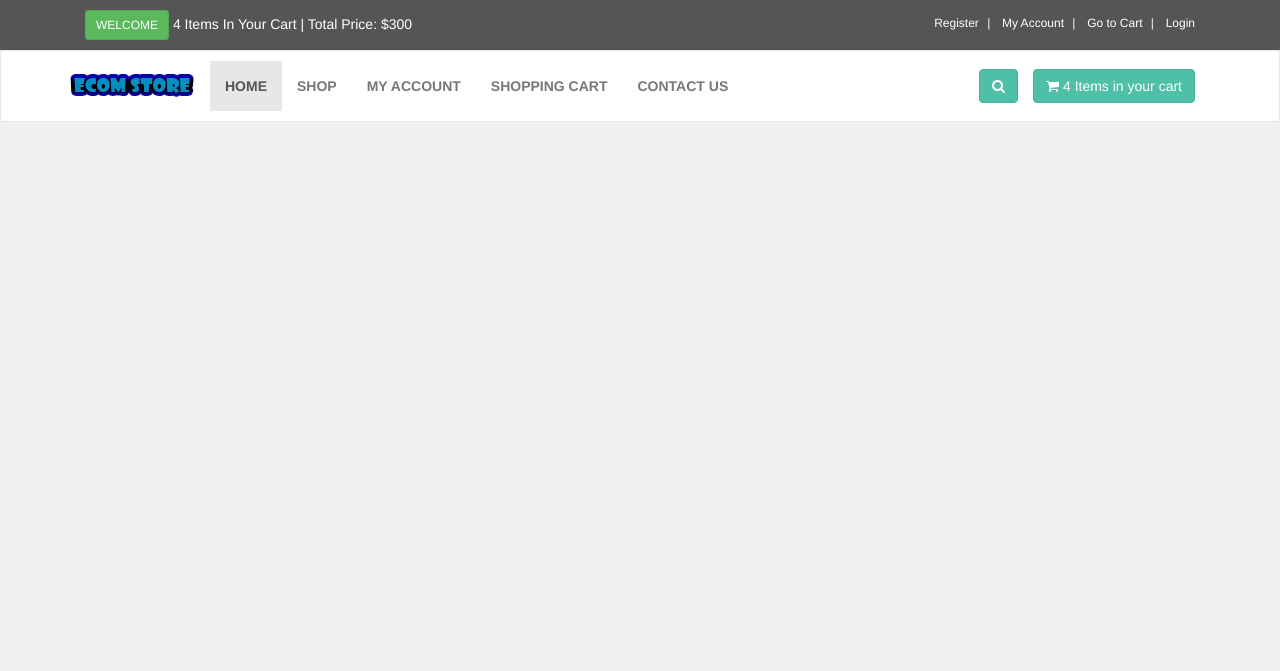
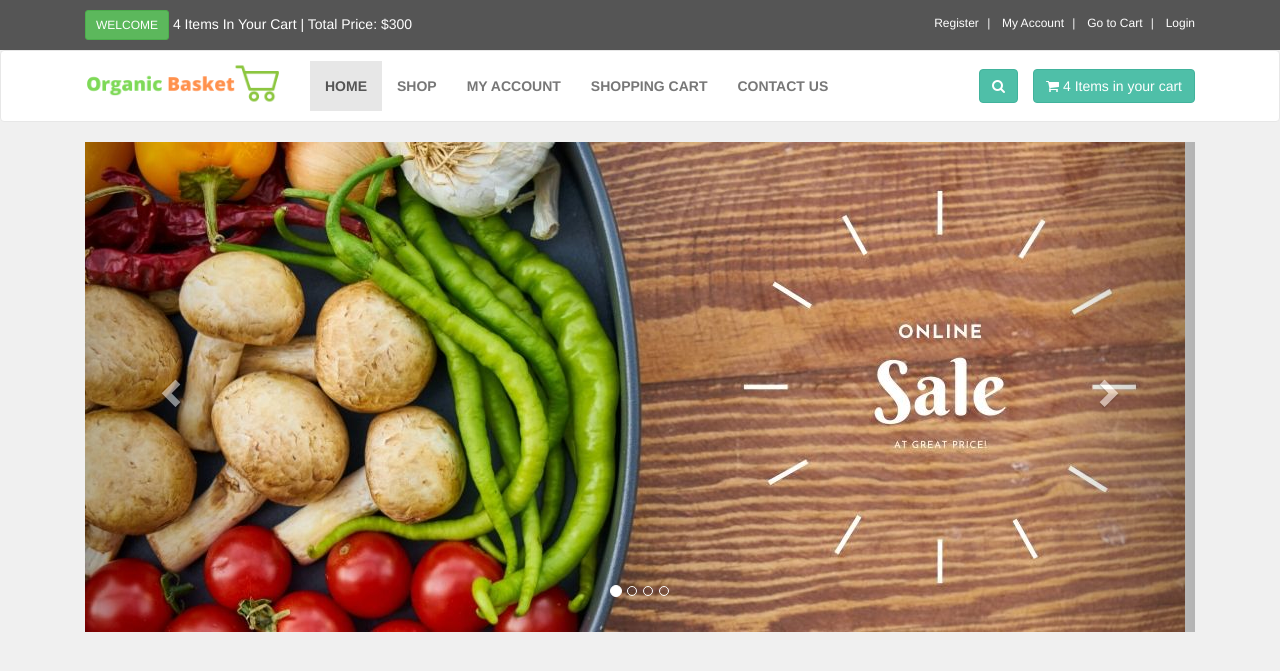
Before and after one commit to iamadityavishnu/agroorganicshop, a PHP site: page / in a window 1280 px wide. Shown: the top 671 px of the page. Run offline with PHP 8.4, Linux system fonts and the light colour scheme.

Commit message:
Slider main page

```diff
--- a/index.php
+++ b/index.php
@@ -51,7 +51,7 @@
             <div class="navbar-header"> <!-- navbar-header start -->
 
                 <a href="index.php" class="navbar-brand home"> <!-- navbar-brand home start -->
-                    <img src="images/ecom-store-logo.png" alt="Organic Basket Logo" class="hidden-xs">
+                    <img src="images/Ob - logo.png" height="45px" alt="Organic Basket Logo" class="hidden-xs"> <!-- i made a change here -->
                     <img src="images/ecom-store-logo-mobile.png" alt="Organic Basket Logo" class="visible-xs">
                 </a> <!-- navbar-brand home finish -->
 
@@ -132,6 +132,53 @@
 
     </div> <!-- navbar finish -->
 
+    <div class="container" id="slider"> <!-- container SLIDER begins -->
+
+        <div class="col-md-12"> <!-- col-md-12 begins -->
+
+            <div class="carousel slide" id="myCarousel" data-ride="carousel"> <!-- carousel slide begins -->
+
+                <ol class="carousel-indicators">
+                    <li class="active" data-target="#myCarousel" data-slide-to="0"></li>
+                    <li data-target="#myCarousel" data-slide-to="1"></li>
+                    <li data-target="#myCarousel" data-slide-to="2"></li>
+                    <li data-target="#myCarousel" data-slide-to="3"></li>
+                </ol>
+
+                <div class="carousel-inner"> <!-- carousel-inner begins -->
+                    <div class="item active">
+                        <img src="admin_area/slides_images/Pure.jpg" alt="Slide Image 1">
+                    </div>
+
+                    <div class="item">
+                        <img src="admin_area/slides_images/Pure2.jpg" alt="Slide Image 2">
+                    </div>
+
+                    <div class="item">
+                        <img src="admin_area/slides_images/Pure3.jpg" alt="Slide Image 3">
+                    </div>
+
+                    <div class="item">
+                        <img src="admin_area/slides_images/Pure4.jpg" alt="Slide Image 4">
+                    </div>
+                </div> <!-- carousel-inner ends -->
+
+                <a href="#myCarousel" class="left carousel-control" data-slide="prev"> <!-- Slider Arrow -->
+                    <span class="glyphicon glyphicon-chevron-left"></span>
+                    <span class="sr-only">Previous</span>
+                </a>
+
+                <a href="#myCarousel" class="right carousel-control" data-slide="next">
+                    <span class="glyphicon glyphicon-chevron-right"></span>
+                    <span class="sr-only">Next</span>
+                </a> <!-- Slider Arrow Ends -->
+
+            </div> <!-- carousel slide ends -->
+
+        </div> <!-- col-md-12 ends -->
+
+    </div> <!-- container SLIDER ends -->
+
 <script src="js/jquery-331.min.js"></script>
 <script src="js/bootstrap-337.min.js"></script>
 
```
Also changed, not shown: admin_area/slides_images/Pure.jpg (added), admin_area/slides_images/Pure2.jpg (added), admin_area/slides_images/Pure3.jpg (added), admin_area/slides_images/Pure4.jpg (added), images/Ob - logo.png (added).
